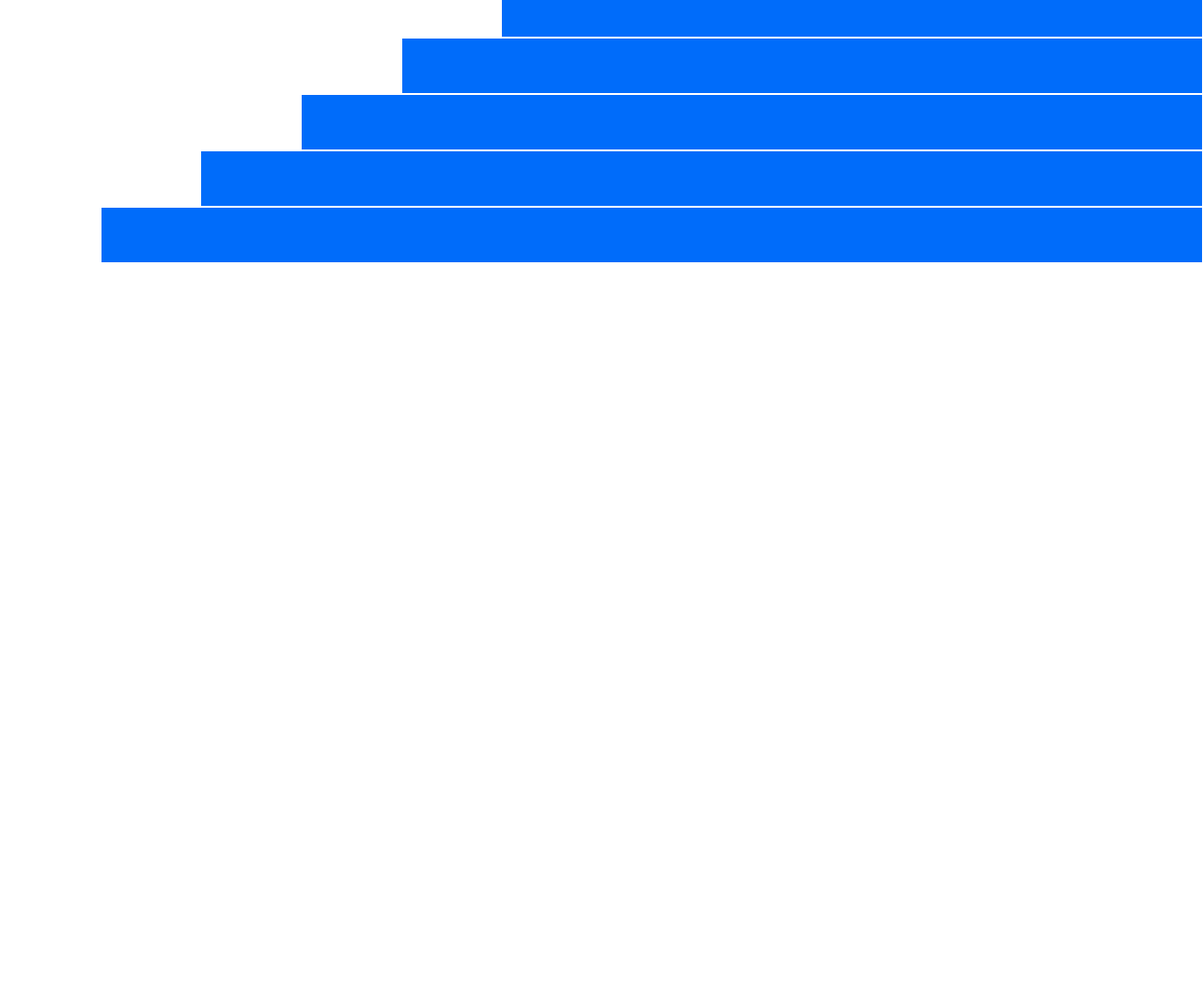
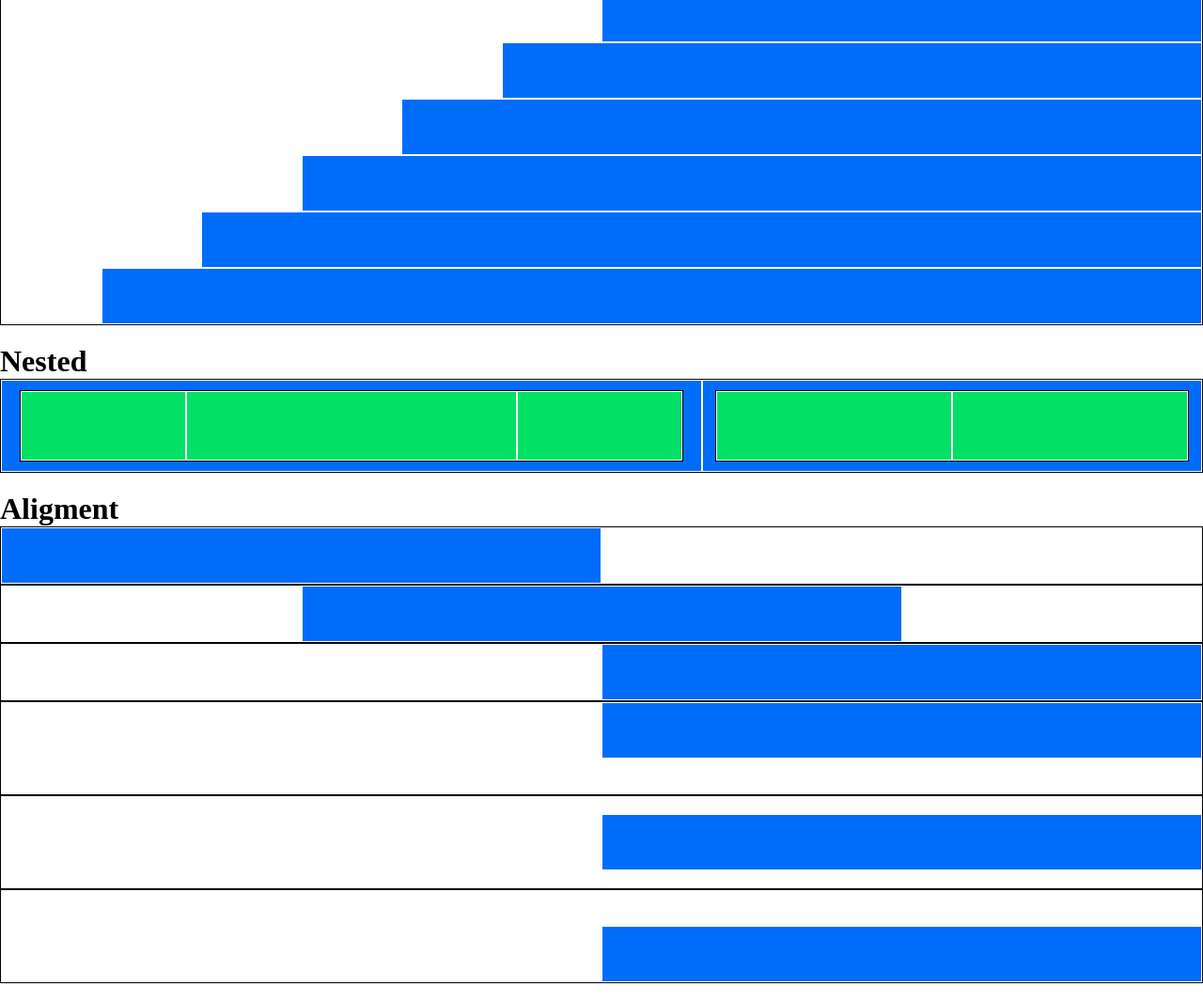
Before and after one commit to Jack-170/html-css-12bool, a plain HTML site: page index.html in a window 1280 px wide. Shown: the part 1274-2340 px from the top of the page at 94% size. Before the commit the page ends 1574 px from the top, so only its background shows below. Drawn offline with Linux system fonts and the light colour scheme.

Commit message:
done nested

```diff
--- a/css/12bool.css
+++ b/css/12bool.css
@@ -132,6 +132,24 @@
 
 .around{
     justify-content: space-around;
+}
+.center{
+    justify-content: center;
+}
+.end{
+    justify-content: end;
+}
+
+.top{
+    align-items: start;
+}
+
+.middle{
+    align-self: center;
+}
+
+.bottom{
+    align-self: flex-end;
 }
 
 
--- a/css/style.css
+++ b/css/style.css
@@ -14,6 +14,20 @@
     margin-bottom: 20px;
 }
 
+.row{
+    border: 1px solid black;
+}
+
 .flex{
     display: flex;
 }
+
+.internal{
+    width: 95%;
+    height: 80%;
+    margin: auto;
+
+}
+.higher{
+    height: 100px;
+}
--- a/index.html
+++ b/index.html
@@ -77,12 +77,19 @@
             <div class="col-5"></div>
             <div class="col-7"></div>
         </div>
-        <div class="row">
+        <div class="higher row">
             <div class="flex col-6">
-
+                <div class="internal row">
+                    <div class=" green col-2"></div>
+                    <div class=" green col-2"></div>
+                    <div class=" green col-8"></div>
+                </div>
             </div>
             <div class=" flex col-6">
-
+                <div class="internal row">
+                    <div class=" green col-6"></div>
+                    <div class=" green col-6"></div>
+                </div>
             </div>
         </div>
     </div>
@@ -105,5 +112,54 @@
         </div>
     </div>
 
+
+    <h1>Nested</h1>
+
+    <div class="container-fluid">
+        <div class="higher row">
+            <div class="flex col-7">
+                <div class="internal row">
+                    <div class=" green col-3"></div>
+                    <div class=" green col-6"></div>
+                    <div class=" green col-3"></div>
+                </div>
+            </div>
+            <div class=" flex col-5">
+                <div class="internal row">
+                    <div class=" green col-6"></div>
+                    <div class=" green col-6"></div>
+                </div>
+            </div>
+        </div>
+    </div>
+
+
+    <h1>Aligment</h1>
+    <div class="container-fluid">
+        <div class="row">
+            <div class="col-6"></div>
+        </div>
+        <div class=" center row">
+            <div class="col-6"></div>
+        </div>
+        <div class=" end row">
+            <div class=" col-6"></div>
+        </div>
+
+        <div class="top end higher row">
+            <div class="col-6"></div>
+        </div>
+
+        <div class="top end higher row">
+            <div class="middle col-6"></div>
+        </div>
+
+        <div class=" end higher row">
+            <div class="bottom col-6"></div>
+        </div>
+    </div>
+
+
+
 </body>
 </html>
```
